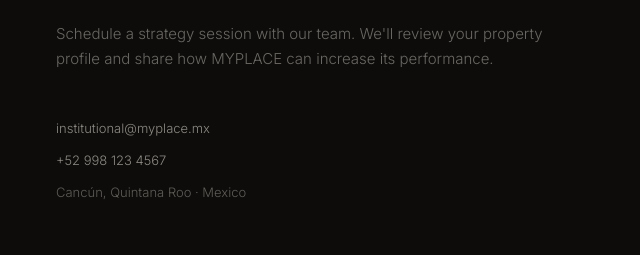
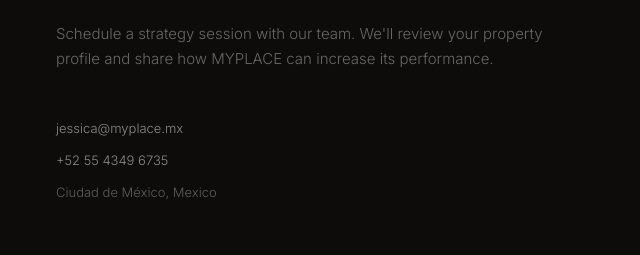
Before and after one commit to jpmaganaguerra-lgtm/myplace-site, a website: page index.html in a window 1280 px wide. Shown: the part 9910-10165 px from the top of the page, 4-644 px from the left. Drawn offline with nearby package versions, Linux system fonts and the light colour scheme.

Commit message:
Update index.html

```diff
--- a/index.html
+++ b/index.html
@@ -455,12 +455,12 @@
     </p>
     <div class="contact-info">
       <div class="contact-info-item">
-        <a href="mailto:institutional@myplace.mx">institutional@myplace.mx</a>
+        <a href="mailto:jessica@myplace.mx">jessica@myplace.mx</a>
       </div>
       <div class="contact-info-item">
-        <a href="tel:+529981234567">+52 998 123 4567</a>
+        <a href="tel:+525543496735">+52 55 4349 6735</a>
       </div>
-      <div class="contact-info-item">Cancún, Quintana Roo · Mexico</div>
+      <div class="contact-info-item">Ciudad de México, Mexico</div>
     </div>
   </div>
   <div class="contact-form-wrapper">
```
